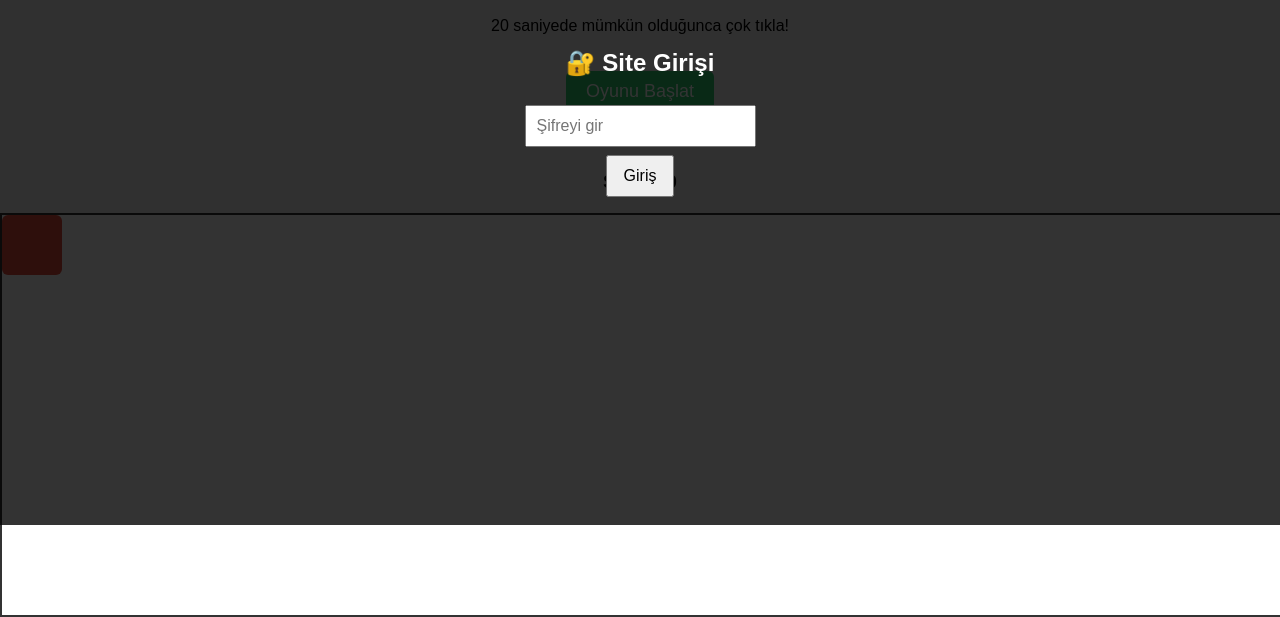
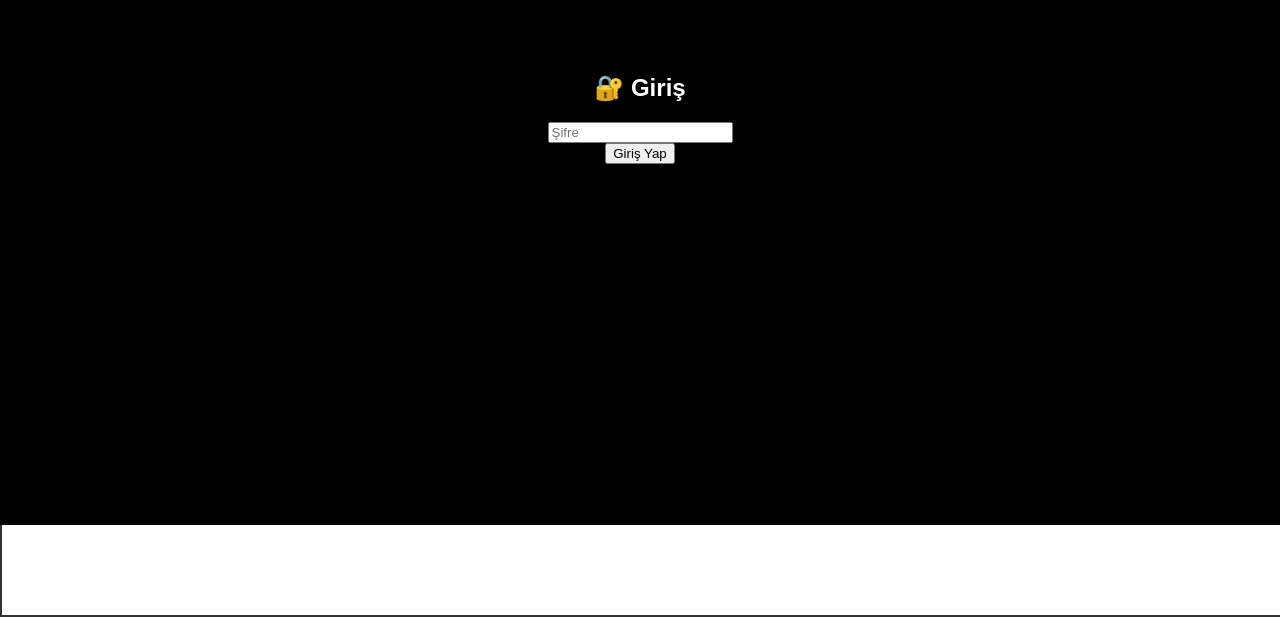
Before and after one commit to ibrahimaksu05/ibrahimaksu05.github.io, a plain HTML site: page index.html in a window 1280 px wide. Shown: the part 275-892 px from the top of the page. Drawn offline with Linux system fonts and the light colour scheme.

Commit message:
Update index.html

```diff
--- a/index.html
+++ b/index.html
@@ -214,3 +214,70 @@
 
 </body>
 </html>
+
+<!DOCTYPE html>
+<html lang="tr">
+<head>
+<meta charset="UTF-8">
+<title>Giriş</title>
+<style>
+  body{
+    margin:0;
+    font-family:Arial, sans-serif;
+  }
+
+  /* Şifre ekranı */
+  #login{
+    position:fixed;
+    top:0; left:0; right:0; bottom:0;
+    background:#000;           /* Tam siyah arka plan */
+    color:#fff;
+    z-index:9999;
+    display:flex;
+    flex-direction:column;
+    align-items:center;
+    justify-content:center;
+  }
+
+  /* Asıl site gizli başlasın */
+  #site{
+    display:none;
+    text-align:center;
+    padding:20px;
+  }
+</style>
+</head>
+<body>
+
+<!-- Şifre ekranı -->
+<div id="login">
+  <h2>🔐 Giriş</h2>
+  <input type="password" id="sifre" placeholder="Şifre">
+  <button onclick="kontrol()">Giriş Yap</button>
+  <p id="uyari" style="color:red;"></p>
+</div>
+
+<!-- Gerçek site -->
+<div id="site">
+  <h1>Hoş geldin</h1>
+  <p>Artık içerik burada.</p>
+  <img src="test.jpg" width="300">
+</div>
+
+<script>
+  const DOGRU_SIFRE = "sita0503";
+
+  function kontrol(){
+    let girilen = document.getElementById("sifre").value;
+
+    if(girilen === DOGRU_SIFRE){
+      document.getElementById("login").style.display = "none";
+      document.getElementById("site").style.display = "block";
+    }else{
+      document.getElementById("uyari").innerText = "Yanlış şifre!";
+    }
+  }
+</script>
+
+</body>
+</html>
```
